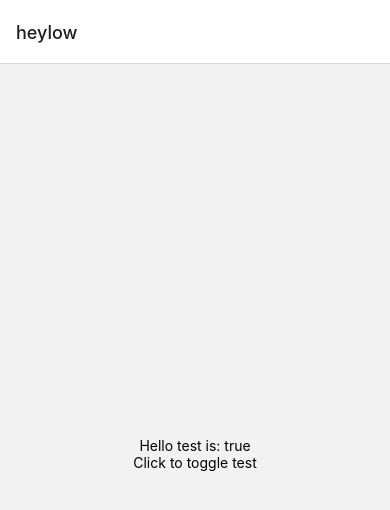
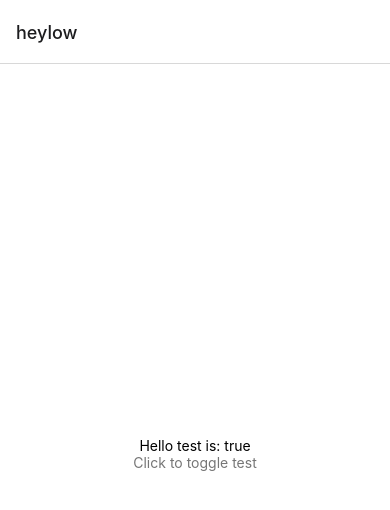
Before and after one commit to Poxie/translation-app-v2, a React Native app: screen /Home in a window 390 px wide. Shown: the top 510 px of the page. Built offline with nearby package versions, Linux system fonts and the light colour scheme.

Commit message:
Added colors hook

```diff
--- a/app.json
+++ b/app.json
@@ -5,7 +5,7 @@
     "version": "1.0.0",
     "orientation": "portrait",
     "icon": "./assets/icon.png",
-    "userInterfaceStyle": "light",
+    "userInterfaceStyle": "auto",
     "splash": {
       "image": "./assets/splash.png",
       "resizeMode": "contain",
--- a/components/home/Home.tsx
+++ b/components/home/Home.tsx
@@ -1,21 +1,23 @@
 import { TouchableOpacity, Text, View } from 'react-native';
+import { useColors } from '../../hooks/useColors';
 import { useAppDispatch, useAppSelector } from '../../redux/store';
 import { toggleTest } from '../../redux/voc/actions';
 import { selectVocTest } from '../../redux/voc/selectors';
 
 export default function Home() {
+    const { text: { secondary }, background: { primary } } = useColors();
     const test = useAppSelector(selectVocTest);
     const dispatch = useAppDispatch();
 
     return(
-        <View style={styles.container}>
+        <View style={{backgroundColor: primary, ...styles.container}}>
             <Text>
                 Hello test is: {test ? 'true' : 'false'}
             </Text>
             <TouchableOpacity
                 onPress={() => dispatch(toggleTest())}
             >
-                <Text>
+                <Text style={{ color: secondary }}>
                     Click to toggle test
                 </Text>
             </TouchableOpacity>
--- /dev/null
+++ b/constants/colors.ts
@@ -0,0 +1,24 @@
+export default {
+    light: {
+        background: {
+            primary: '#fff',
+            secondary: '#f9f9f9',
+            tertiary: '#dadde1'
+        },
+        text: {
+            primary: '#1a1a1a',
+            secondary: '#767676'
+        }
+    },
+    dark: {
+        background: {
+            primary: 'red',
+            secondary: 'yellow',
+            tertiary: 'blue'
+        },
+        text: {
+            primary: 'green',
+            secondary: 'purple'
+        }
+    }
+}
--- /dev/null
+++ b/hooks/useColors.ts
@@ -0,0 +1,8 @@
+import { useColorScheme } from 'react-native';
+import Colors from '../constants/colors';
+
+export const useColors = () => {
+    const colorScheme = useColorScheme() || 'light';
+    const colors = Colors[colorScheme];
+    return colors;
+}
```
